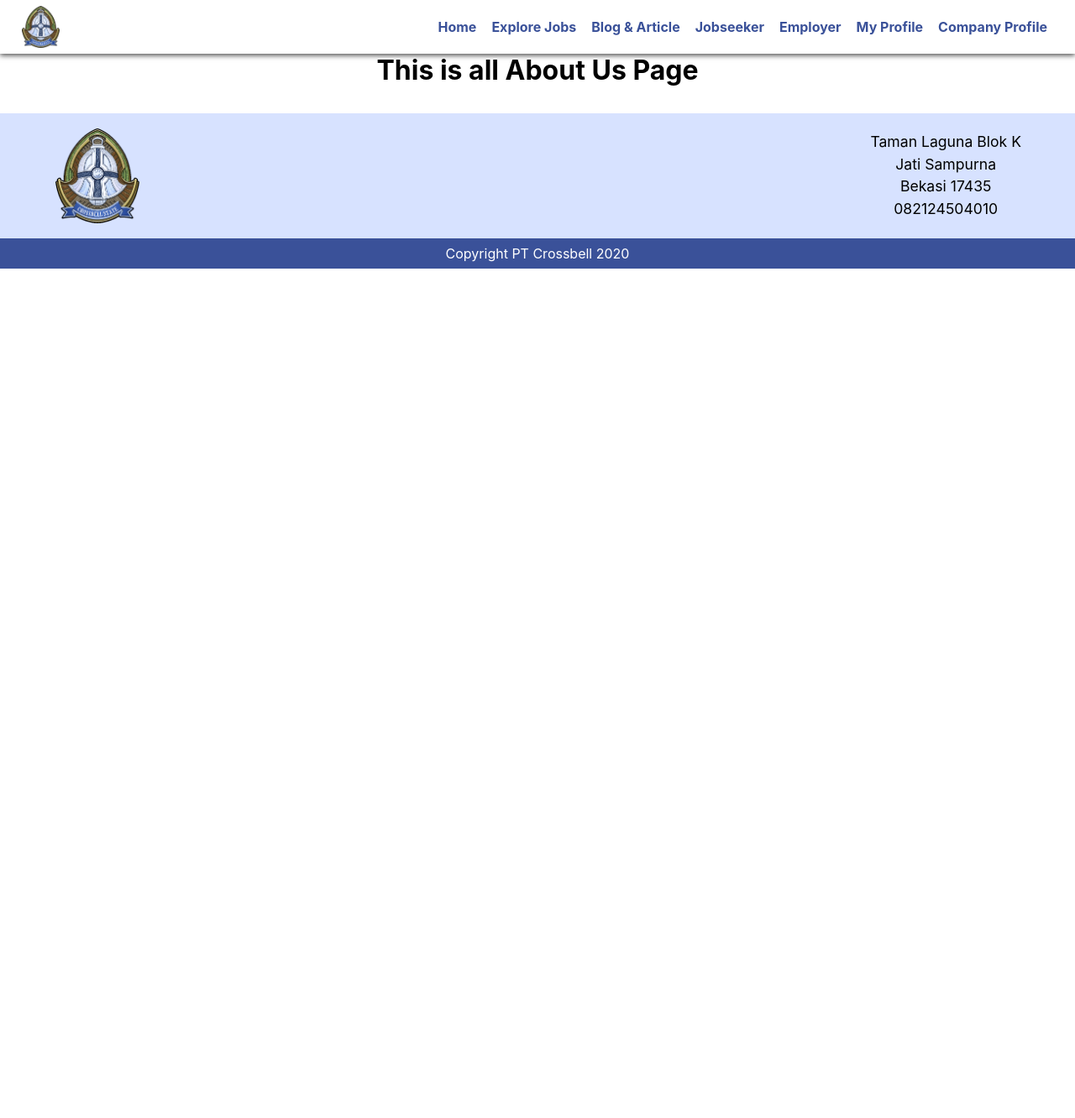
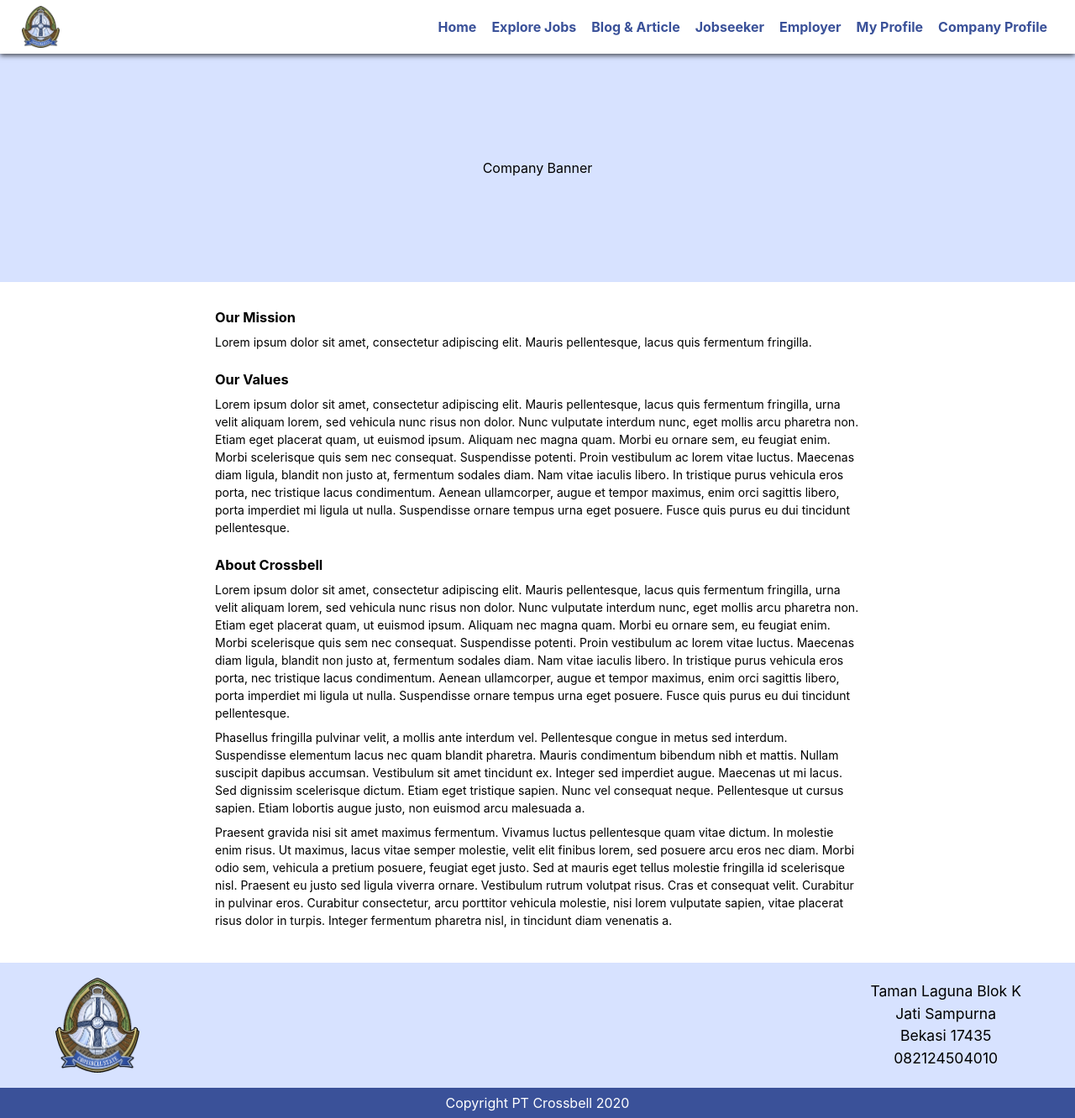
Before and after one commit to novrandobilly/crossbell-frontend, a React (Create React App) app: page /about-us in a window 1280 px wide. Shown: the whole page at 84% size. Before the commit the page ends 800 px from the top, so only its background shows below. Built offline with nearby package versions, Linux system fonts and the light colour scheme.

Commit message:
Create About Us Template

```diff
--- a/src/general/pages/AboutUs/AboutUs.js
+++ b/src/general/pages/AboutUs/AboutUs.js
@@ -1,9 +1,54 @@
 import React from 'react';
+
+import classes from './AboutUs.module.css';
 
 const AboutUs = () => {
 	return (
-		<div>
-			<h1>This is all About Us Page</h1>
+		<div className={classes.AboutUs}>
+			<div className={classes.AboutUsBanner}>Company Banner</div>
+			<div className={classes.MissionValues}>
+				<h3>Our Mission</h3>
+				<p>Lorem ipsum dolor sit amet, consectetur adipiscing elit. Mauris pellentesque, lacus quis fermentum fringilla.</p>
+			</div>
+			<div className={classes.MissionValues}>
+				<h3>Our Values</h3>
+				<p>
+					Lorem ipsum dolor sit amet, consectetur adipiscing elit. Mauris pellentesque, lacus quis fermentum fringilla, urna velit
+					aliquam lorem, sed vehicula nunc risus non dolor. Nunc vulputate interdum nunc, eget mollis arcu pharetra non. Etiam
+					eget placerat quam, ut euismod ipsum. Aliquam nec magna quam. Morbi eu ornare sem, eu feugiat enim. Morbi scelerisque
+					quis sem nec consequat. Suspendisse potenti. Proin vestibulum ac lorem vitae luctus. Maecenas diam ligula, blandit non
+					justo at, fermentum sodales diam. Nam vitae iaculis libero. In tristique purus vehicula eros porta, nec tristique lacus
+					condimentum. Aenean ullamcorper, augue et tempor maximus, enim orci sagittis libero, porta imperdiet mi ligula ut nulla.
+					Suspendisse ornare tempus urna eget posuere. Fusce quis purus eu dui tincidunt pellentesque.
+				</p>
+			</div>
+			<div className={classes.MissionValues}>
+				<h3>About Crossbell</h3>
+				<p>
+					Lorem ipsum dolor sit amet, consectetur adipiscing elit. Mauris pellentesque, lacus quis fermentum fringilla, urna velit
+					aliquam lorem, sed vehicula nunc risus non dolor. Nunc vulputate interdum nunc, eget mollis arcu pharetra non. Etiam
+					eget placerat quam, ut euismod ipsum. Aliquam nec magna quam. Morbi eu ornare sem, eu feugiat enim. Morbi scelerisque
+					quis sem nec consequat. Suspendisse potenti. Proin vestibulum ac lorem vitae luctus. Maecenas diam ligula, blandit non
+					justo at, fermentum sodales diam. Nam vitae iaculis libero. In tristique purus vehicula eros porta, nec tristique lacus
+					condimentum. Aenean ullamcorper, augue et tempor maximus, enim orci sagittis libero, porta imperdiet mi ligula ut nulla.
+					Suspendisse ornare tempus urna eget posuere. Fusce quis purus eu dui tincidunt pellentesque.
+				</p>
+				<p>
+					Phasellus fringilla pulvinar velit, a mollis ante interdum vel. Pellentesque congue in metus sed interdum. Suspendisse
+					elementum lacus nec quam blandit pharetra. Mauris condimentum bibendum nibh et mattis. Nullam suscipit dapibus accumsan.
+					Vestibulum sit amet tincidunt ex. Integer sed imperdiet augue. Maecenas ut mi lacus. Sed dignissim scelerisque dictum.
+					Etiam eget tristique sapien. Nunc vel consequat neque. Pellentesque ut cursus sapien. Etiam lobortis augue justo, non
+					euismod arcu malesuada a.
+				</p>
+				<p>
+					Praesent gravida nisi sit amet maximus fermentum. Vivamus luctus pellentesque quam vitae dictum. In molestie enim risus.
+					Ut maximus, lacus vitae semper molestie, velit elit finibus lorem, sed posuere arcu eros nec diam. Morbi odio sem,
+					vehicula a pretium posuere, feugiat eget justo. Sed at mauris eget tellus molestie fringilla id scelerisque nisl.
+					Praesent eu justo sed ligula viverra ornare. Vestibulum rutrum volutpat risus. Cras et consequat velit. Curabitur in
+					pulvinar eros. Curabitur consectetur, arcu porttitor vehicula molestie, nisi lorem vulputate sapien, vitae placerat
+					risus dolor in turpis. Integer fermentum pharetra nisl, in tincidunt diam venenatis a.
+				</p>
+			</div>
 		</div>
 	);
 };
--- a/src/general/pages/AboutUs/AboutUs.module.css
+++ b/src/general/pages/AboutUs/AboutUs.module.css
@@ -0,0 +1,34 @@
+.AboutUs {
+	width: 100%;
+	display: flex;
+	justify-content: center;
+	flex-flow: column;
+	align-items: center;
+}
+
+.AboutUsBanner {
+	width: 100%;
+	height: 17rem;
+	background-color: rgb(215, 226, 255);
+	display: flex;
+	justify-content: center;
+	flex-flow: column;
+	align-items: center;
+	margin-bottom: 1rem;
+}
+
+.MissionValues {
+	width: 60%;
+	text-align: start;
+	margin-top: 1rem;
+	font-size: 14px;
+	line-height: 150%;
+}
+
+.MissionValues > h3 {
+	margin: 0;
+}
+
+.MissionValues > p {
+	margin: .5rem 0;
+}
```
